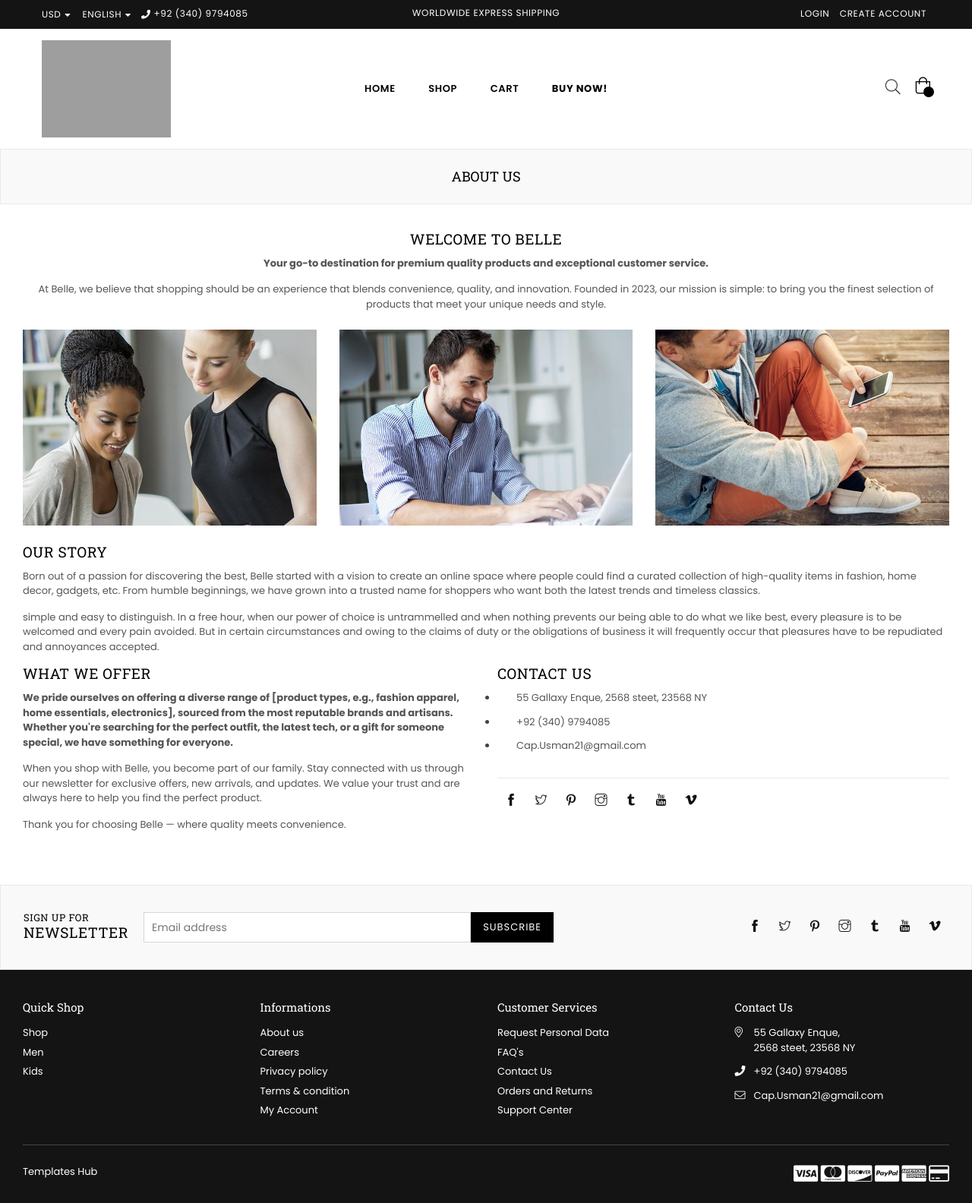
After one commit to usman-ghani190/python-django-belle, a Django app: page /about_us/ in a window 1280 px wide. The commit adds this page. Shown: the whole page at 76% size. Run offline with Django 5.2, Linux system fonts and the light colour scheme; some libraries are stand-ins or nearby versions; some web fonts are replaced; grey boxes are pictures that could not be loaded.

Commit message:
rendered about_us page

```diff
--- /dev/null
+++ b/app/templates/app/about_us.html
@@ -0,0 +1,200 @@
+{% extends 'base.html' %} {% load static %} {% block content %}
+
+<!--Body Content-->
+<div id="page-content">
+  <!--Page Title-->
+  <div class="page section-header text-center">
+    <div class="page-title">
+      <div class="wrapper"><h1 class="page-width">About Us</h1></div>
+    </div>
+  </div>
+  <!--End Page Title-->
+
+  <div class="container">
+    <div class="row">
+      <div class="col-12 col-sm-12 col-md-12 col-lg-12 main-col">
+        <div class="text-center mb-4">
+          <h2 class="h2">Welcome to BElle</h2>
+          <div class="rte-setting">
+            <p>
+              <strong>
+                Your go-to destination for premium quality products and
+                exceptional customer service.</strong
+              >
+            </p>
+            <p>
+              At Belle, we believe that shopping should be an experience that
+              blends convenience, quality, and innovation. Founded in 2023, our
+              mission is simple: to bring you the finest selection of products
+              that meet your unique needs and style.
+            </p>
+          </div>
+        </div>
+      </div>
+    </div>
+    <div class="row">
+      <div class="col-12 col-sm-4 col-md-4 col-lg-4 mb-4">
+        <img
+          class="blur-up lazyload"
+          data-src="{% static 'images/about1.jpg' %}"
+          src="{% static 'images/about1.jpg' %}"
+          alt="About Us"
+        />
+      </div>
+      <div class="col-12 col-sm-4 col-md-4 col-lg-4 mb-4">
+        <img
+          class="blur-up lazyload"
+          data-src="{% static 'images/about2.jpg' %}"
+          src="{% static 'images/about2.jpg' %}"
+          alt="About Us"
+        />
+      </div>
+      <div class="col-12 col-sm-4 col-md-4 col-lg-4 mb-4">
+        <img
+          class="blur-up lazyload"
+          data-src="{% static 'images/about3.jpg' %}"
+          src="{% static 'images/about3.jpg' %}"
+          alt="About Us"
+        />
+      </div>
+    </div>
+    <div class="row">
+      <div class="col-12">
+        <h2>Our Story</h2>
+        <p>
+          Born out of a passion for discovering the best, Belle started with a
+          vision to create an online space where people could find a curated
+          collection of high-quality items in fashion, home decor, gadgets, etc.
+          From humble beginnings, we have grown into a trusted name for shoppers
+          who want both the latest trends and timeless classics.
+        </p>
+        <p>
+          simple and easy to distinguish. In a free hour, when our power of
+          choice is untrammelled and when nothing prevents our being able to do
+          what we like best, every pleasure is to be welcomed and every pain
+          avoided. But in certain circumstances and owing to the claims of duty
+          or the obligations of business it will frequently occur that pleasures
+          have to be repudiated and annoyances accepted.
+        </p>
+        <p></p>
+      </div>
+    </div>
+
+    <div class="row">
+      <div class="col-12 col-sm-12 col-md-6 col-lg-6 mb-4">
+        <h2 class="h2">What We Offer</h2>
+        <div class="rte-setting">
+          <p>
+            <strong
+              >We pride ourselves on offering a diverse range of [product types,
+              e.g., fashion apparel, home essentials, electronics], sourced from
+              the most reputable brands and artisans. Whether you're searching
+              for the perfect outfit, the latest tech, or a gift for someone
+              special, we have something for everyone.</strong
+            >
+          </p>
+          <p>
+            When you shop with Belle, you become part of our family. Stay
+            connected with us through our newsletter for exclusive offers, new
+            arrivals, and updates. We value your trust and are always here to
+            help you find the perfect product.
+          </p>
+          <p></p>
+          <p>Thank you for choosing Belle — where quality meets convenience.</p>
+        </div>
+      </div>
+      <div class="col-12 col-sm-12 col-md-6 col-lg-6">
+        <h2 class="h2">Contact Us</h2>
+        <ul class="addressFooter">
+          <li>
+            <i class="icon anm anm-map-marker-al"></i>
+            <p>55 Gallaxy Enque, 2568 steet, 23568 NY</p>
+          </li>
+          <li class="phone">
+            <i class="icon anm anm-phone-s"></i>
+            <p>+92 (340) 9794085</p>
+          </li>
+          <li class="email">
+            <i class="icon anm anm-envelope-l"></i>
+            <p>Cap.Usman21@gmail.com</p>
+          </li>
+        </ul>
+        <hr />
+        <ul class="list--inline site-footer__social-icons social-icons">
+          <li>
+            <a
+              class="social-icons__link"
+              href="#"
+              target="_blank"
+              title="Belle Multipurpose Bootstrap 4 Template on Facebook"
+              ><i class="icon icon-facebook"></i
+            ></a>
+          </li>
+          <li>
+            <a
+              class="social-icons__link"
+              href="#"
+              target="_blank"
+              title="Belle Multipurpose Bootstrap 4 Template on Twitter"
+              ><i class="icon icon-twitter"></i>
+              <span class="icon__fallback-text">Twitter</span></a
+            >
+          </li>
+          <li>
+            <a
+              class="social-icons__link"
+              href="#"
+              target="_blank"
+              title="Belle Multipurpose Bootstrap 4 Template on Pinterest"
+              ><i class="icon icon-pinterest"></i>
+              <span class="icon__fallback-text">Pinterest</span></a
+            >
+          </li>
+          <li>
+            <a
+              class="social-icons__link"
+              href="#"
+              target="_blank"
+              title="Belle Multipurpose Bootstrap 4 Template on Instagram"
+              ><i class="icon icon-instagram"></i>
+              <span class="icon__fallback-text">Instagram</span></a
+            >
+          </li>
+          <li>
+            <a
+              class="social-icons__link"
+              href="#"
+              target="_blank"
+              title="Belle Multipurpose Bootstrap 4 Template on Tumblr"
+              ><i class="icon icon-tumblr-alt"></i>
+              <span class="icon__fallback-text">Tumblr</span></a
+            >
+          </li>
+          <li>
+            <a
+              class="social-icons__link"
+              href="#"
+              target="_blank"
+              title="Belle Multipurpose Bootstrap 4 Template on YouTube"
+              ><i class="icon icon-youtube"></i>
+              <span class="icon__fallback-text">YouTube</span></a
+            >
+          </li>
+          <li>
+            <a
+              class="social-icons__link"
+              href="#"
+              target="_blank"
+              title="Belle Multipurpose Bootstrap 4 Template on Vimeo"
+              ><i class="icon icon-vimeo-alt"></i>
+              <span class="icon__fallback-text">Vimeo</span></a
+            >
+          </li>
+        </ul>
+      </div>
+    </div>
+  </div>
+</div>
+<!--End Body Content-->
+
+{% endblock content %}
--- a/app/urls.py
+++ b/app/urls.py
@@ -24,6 +24,9 @@ urlpatterns = [
     ])),
     path('shop/checkout/', views.checkout, name='checkout'),
     path('subscribe/', views.subscribe_newsletter, name='subscribe_newsletter'),
+    path('about_us/', views.about_us, name='about_us'),
+    path('contact_us/', views.contact_us, name='contact_us'),
     path('logout/', views.logout_view, name='logout'),
 
+
 ]
--- a/app/views.py
+++ b/app/views.py
@@ -1048,9 +1048,20 @@ def subscribe_newsletter(request):
                 # Create a new subscriber
                 NewsletterSubscriber.objects.create(email=email)
                 # messages.success(request, 'You have successfully subscribed to the newsletter!')
+                return redirect('subscribe_newsletter')
             else:
                 messages.info(request, 'This email is already subscribed.')
-            return redirect('subscribe_newsletter')  # Redirect to a thank-you page or home page
+            return redirect('index')  # Redirect to a thank-you page or home page
     else:
         form = NewsletterSubscriptionForm()
     return render(request, 'app/subscribe.html', {'form': form})
+
+def about_us(request):
+    context= {}
+
+    return render(request, 'app/about_us.html', context)
+
+def contact_us(request):
+    context= {}
+
+    return render(request, 'app/contact_us.html', context)
--- a/templates/base.html
+++ b/templates/base.html
@@ -201,10 +201,6 @@
                                     </div>
                                 </div>
 
-
-
-
-
                         <!--End Minicart Popup-->
                     </div>
                     <div class="site-header__search">
@@ -265,13 +261,13 @@
                         <div class="col-12 col-sm-12 col-md-12 col-lg-5 d-flex justify-content-end align-items-center">
                             <div class="footer-social">
                                 <ul class="list--inline site-footer__social-icons social-icons">
-                                    <li><a class="social-icons__link" href="#" target="_blank" title="Belle Multipurpose Bootstrap 4 Template on Facebook"><i class="icon icon-facebook"></i></a></li>
+                                    <li><a class="social-icons__link" href="https://www.facebook.com/profile.php?id=100010968904381&mibextid=LQQJ4d" target="_blank" title="Belle Multipurpose Bootstrap 4 Template on Facebook"><i class="icon icon-facebook"></i></a></li>
                                     <li><a class="social-icons__link" href="#" target="_blank" title="Belle Multipurpose Bootstrap 4 Template on Twitter"><i class="icon icon-twitter"></i> <span class="icon__fallback-text">Twitter</span></a></li>
-                                    <li><a class="social-icons__link" href="#" target="_blank" title="Belle Multipurpose Bootstrap 4 Template on Pinterest"><i class="icon icon-pinterest"></i> <span class="icon__fallback-text">Pinterest</span></a></li>
-                                    <li><a class="social-icons__link" href="#" target="_blank" title="Belle Multipurpose Bootstrap 4 Template on Instagram"><i class="icon icon-instagram"></i> <span class="icon__fallback-text">Instagram</span></a></li>
-                                    <li><a class="social-icons__link" href="#" target="_blank" title="Belle Multipurpose Bootstrap 4 Template on Tumblr"><i class="icon icon-tumblr-alt"></i> <span class="icon__fallback-text">Tumblr</span></a></li>
-                                    <li><a class="social-icons__link" href="#" target="_blank" title="Belle Multipurpose Bootstrap 4 Template on YouTube"><i class="icon icon-youtube"></i> <span class="icon__fallback-text">YouTube</span></a></li>
-                                    <li><a class="social-icons__link" href="#" target="_blank" title="Belle Multipurpose Bootstrap 4 Template on Vimeo"><i class="icon icon-vimeo-alt"></i> <span class="icon__fallback-text">Vimeo</span></a></li>
+                                    <li><a class="social-icons__link" href="https://www.pinterest.com/capusman21/" target="_blank" title="Belle Multipurpose Bootstrap 4 Template on Pinterest"><i class="icon icon-pinterest"></i> <span class="icon__fallback-text">Pinterest</span></a></li>
+                                    <li><a class="social-icons__link" href="https://www.instagram.com/" target="_blank" title="Belle Multipurpose Bootstrap 4 Template on Instagram"><i class="icon icon-instagram"></i> <span class="icon__fallback-text">Instagram</span></a></li>
+                                    <li><a class="social-icons__link" href="https://www.tumblr.com/" target="_blank" title="Belle Multipurpose Bootstrap 4 Template on Tumblr"><i class="icon icon-tumblr-alt"></i> <span class="icon__fallback-text">Tumblr</span></a></li>
+                                    <li><a class="social-icons__link" href="https://www.youtube.com/" target="_blank" title="Belle Multipurpose Bootstrap 4 Template on YouTube"><i class="icon icon-youtube"></i> <span class="icon__fallback-text">YouTube</span></a></li>
+                                    <li><a class="social-icons__link" href="https://vimeo.com/" target="_blank" title="Belle Multipurpose Bootstrap 4 Template on Vimeo"><i class="icon icon-vimeo-alt"></i> <span class="icon__fallback-text">Vimeo</span></a></li>
                                 </ul>
                             </div>
                         </div>
@@ -286,21 +282,19 @@
                     	<div class="col-12 col-sm-12 col-md-3 col-lg-3 footer-links">
                         	<h4 class="h4">Quick Shop</h4>
                             <ul>
-                            	<li><a href="#">Women</a></li>
-                                <li><a href="#">Men</a></li>
-                                <li><a href="#">Kids</a></li>
-                                <li><a href="#">Sportswear</a></li>
-                                <li><a href="#">Sale</a></li>
+                            	<li><a href="{% url 'shop' %}">Shop</a></li>
+                                <li><a href="{% url 'shop' %}">Men</a></li>
+                                <li><a href="{% url 'shop' %}">Kids</a></li>
                             </ul>
                         </div>
                         <div class="col-12 col-sm-12 col-md-3 col-lg-3 footer-links">
                         	<h4 class="h4">Informations</h4>
                             <ul>
-                            	<li><a href="#">About us</a></li>
+                            	<li><a href="{% url 'about_us' %}">About us</a></li>
                                 <li><a href="#">Careers</a></li>
                                 <li><a href="#">Privacy policy</a></li>
                                 <li><a href="#">Terms &amp; condition</a></li>
-                                <li><a href="#">My Account</a></li>
+                                <li><a href="{% url 'cart' %}">My Account</a></li>
                             </ul>
                         </div>
                         <div class="col-12 col-sm-12 col-md-3 col-lg-3 footer-links">
@@ -317,8 +311,8 @@
                         	<h4 class="h4">Contact Us</h4>
                             <ul class="addressFooter">
                             	<li><i class="icon anm anm-map-marker-al"></i><p>55 Gallaxy Enque,<br>2568 steet, 23568 NY</p></li>
-                                <li class="phone"><i class="icon anm anm-phone-s"></i><p>(440) 000 000 0000</p></li>
-                                <li class="email"><i class="icon anm anm-envelope-l"></i><p>sales@yousite.com</p></li>
+                                <li class="phone"><i class="icon anm anm-phone-s"></i><p>+92 (340) 9794085</p></li>
+                                <li class="email"><i class="icon anm anm-envelope-l"></i><p>Cap.Usman21@gmail.com</p></li>
                             </ul>
                         </div>
                     </div>
```
Also changed, not shown: app/templates/app/contact_us.html (added, +261 -0 lines), app/static/images/about1.jpg (added), app/static/images/about2.jpg (added), app/static/images/about3.jpg (added), db.sqlite3.
